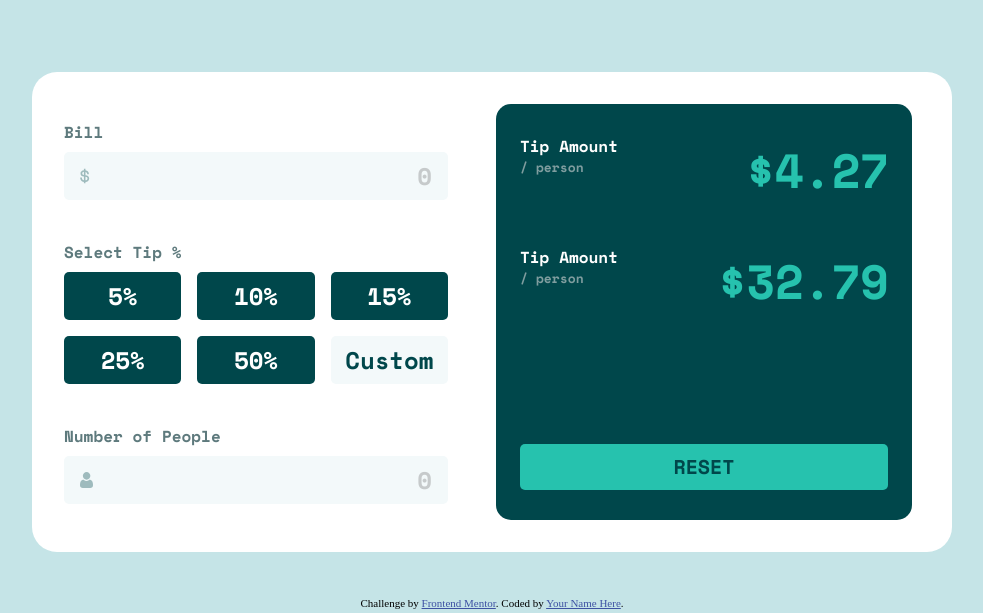
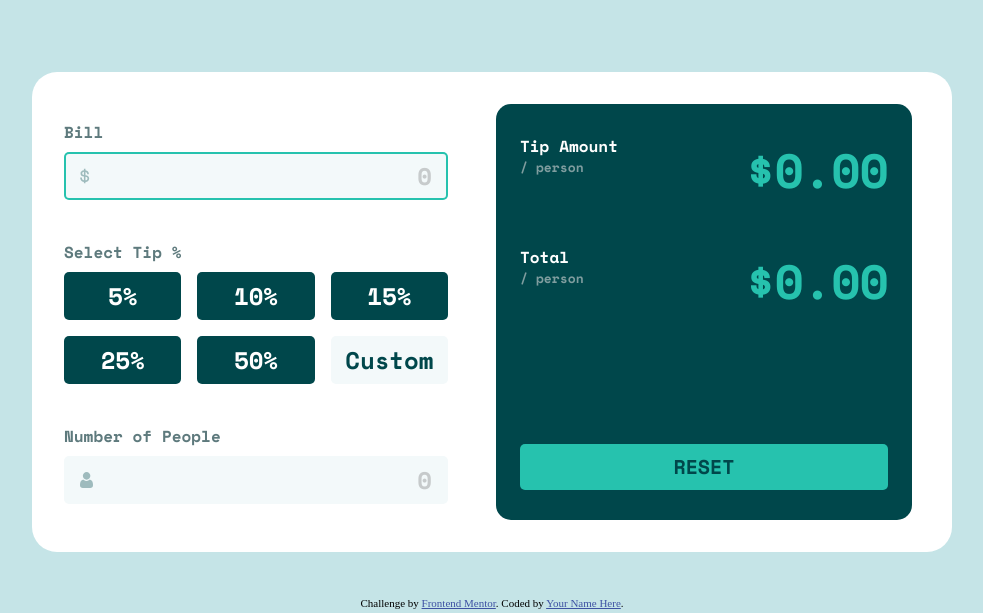
Before and after one commit to kkanit22/FEM-3-4-tip-calculator-app, a plain HTML site: page index.html in a window 1280 px wide. Both pictures are taken after a click on the button "RESET". Shown: the part 187-800 px from the top of the page, without its empty margins (148-1131 px from the left). Drawn offline with nearby package versions, Linux system fonts and the light colour scheme.

Commit message:
JavaScript completely rewritten and refactored to separate pure and impure functions.

```diff
--- a/css/_styles.scss
+++ b/css/_styles.scss
@@ -24,7 +24,7 @@ main {
       border-radius: 0.3125rem;
 			position: relative;
 
-      &:has(input:focus) {
+      &:hover, &:has(input:focus) {
         box-shadow: inset 0 0 0 2px variables.$green-400;
       }
 			&:has(input.invalid) {
--- a/index.html
+++ b/index.html
@@ -70,14 +70,14 @@
 						<p>Tip Amount</p>
 						<p class="results-person">/ person</p>
 					</div>
-					<div class="amount-display tip-per-person">$4.27</div>
+					<div class="amount-display tip-per-person">$0.00</div>
 				</div>
 				<div class="total-amount result">
 					<div class="results-label">
-						<p>Tip Amount</p>
+						<p>Total</p>
 						<p class="results-person">/ person</p>
 					</div>
-					<div class="amount-display total-per-person">$32.79</div>
+					<div class="amount-display total-per-person">$0.00</div>
 				</div>
 			</div>
 			<button class="reset-button">Reset</button>
--- a/main.js
+++ b/main.js
@@ -1,84 +1,172 @@
-const form = document.querySelector('form');
-const tipPercentageRadios = document.querySelectorAll('.tip-percentage');
-const customTip = document.querySelector('.custom-tip-radio');
-const customRadio = document.getElementById('tip-percentage-custom');
-const customNumber = document.getElementById('custom-tip');
-const billInput = document.getElementById('bill-amount');
-const peopleInput = document.getElementById('number-of-people');
-const resetButton = document.querySelector('.reset-button');
-
-let tipPercentage = 0;
-let numberInputs = [customNumber, billInput, peopleInput];
-const validInputs = {
-	bill_amount: (value) => Math.sign(value) > 0,
-	custom_tip: (value) => Math.sign(value) >= 0,
-	number_of_people: (value) => Math.sign(value) > 0,
+const validators = {
+	bill: (value) => value !== '' && Number(value) > 0,
+	tip: (value) => value === '' || Number(value) >= 0,
+	people: (value) => value !== '' && Number(value) > 0,
 }
 
-const setInvalid = (input) => {
-	!input.classList.contains('invalid') ? input.classList.add('invalid') : null;
+const calculateTip = ({ bill, tip, people }) => {
+	const billAmount = Number(bill);
+	const tipPercentage = Number(tip);
+	const numPeople = Number(people);
+
+	if (!validators.bill(bill) || !validators.tip(tip) || !validators.people(people)) {
+		return { tipPerPerson: 0, totalPerPerson: 0 };
 	}
 
-const setValid = (input) => {
-	input.classList.contains('invalid') ? input.classList.remove('invalid') : null;
+	const tipAmount = billAmount * (tipPercentage / 100);
+	const tipPerPerson = Math.ceil((tipAmount * 100) / numPeople) / 100;
+	const totalAmount = billAmount + (tipPerPerson * numPeople);
+	const totalPerPerson = Math.ceil((totalAmount * 100) / numPeople) / 100;
+
+	console.log(tipPerPerson, totalPerPerson);
+	return { tipPerPerson, totalPerPerson };
 }
 
-const setDefault = (input, setting) => {
-	if (!input.name.includes('custom_tip')) {
-		setting && !input.classList.contains('default') ?
-			input.classList.add('default') :
-			!setting && input.classList.contains('default') ?
-				input.classList.remove('default') :
-				null;
+const initialState = {
+  bill: '',
+  people: '',
+  tipPercent: 0,
+  isCustomTip: false,
+  customTipValue: '',
+  touched: { bill: false, people: false, customTip: false },
+};
+
+const stateReducer = (origState, action) => {
+	switch (action.type) {
+		case 'UPDATE_BILL':
+			return { ...origState,
+				bill: action.value,
+				touched: { ...origState.touched, bill: true }
+			};
+
+		case 'UPDATE_PEOPLE':
+			return { ...origState,
+				people: action.value,
+				touched: { ...origState.touched, people: true }
+			};
+
+		case 'SELECT_PRESET_TIP':
+			return { ...origState,
+				isCustomTip: false,
+				tipPercent: Number(action.value)
+			};
+
+		case 'ENABLE_CUSTOM_TIP':
+			return { ...origState,
+				isCustomTip: true,
+				tipPercent: Number(origState.customTipValue) || 0
+			};
+
+		case 'SET_CUSTOM_TIP':
+			return { ...origState,
+				isCustomTip: true,
+				customTipValue: action.value,
+				tipPercent: Number(action.value) || 0,
+				touched: { ...origState.touched, customTip: true }
+			}
+
+		case 'RESET':
+			return initialState;
+
+		default:
+			return origState;
 	}
 }
 
-const updateCustomTip = () => {
-	customNumber.value === "" ? tipPercentage = 0 : tipPercentage = customNumber.value;
-	tipPercentage ? customTip.dataset.display = `${customNumber.value}%` : customTip.dataset.display = 'Custom';
+const dom = {
+  tipRadios: document.querySelectorAll('.tip-percentage'),
+  customTipDiv: document.querySelector('.custom-tip-radio'),
+  customTipRadio: document.getElementById('tip-percentage-custom'),
+  customTipNumber: document.getElementById('custom-tip'),
+  billInput: document.getElementById('bill-amount'),
+  peopleInput: document.getElementById('number-of-people'),
+  resetButton: document.querySelector('.reset-button'),
+  tipPerPerson: document.querySelector('.tip-per-person'),
+  totalPerPerson: document.querySelector('.total-per-person'),
+};
+
+const getViewModel = (state) => {
+	const { tipPerPerson, totalPerPerson } = calculateTip({
+    bill: state.bill,
+    tip: state.tipPercent,
+    people: state.people,
+  });
+
+  return {
+    bill: {
+      value: state.bill,
+      isInvalid: state.touched.bill && !validators.bill(state.bill),
+      isDefault: !state.touched.bill,
+    },
+    people: {
+      value: state.people,
+      isInvalid: state.touched.people && !validators.people(state.people),
+      isDefault: !state.touched.people,
+    },
+    customTip: {
+      value: state.customTipValue,
+      isInvalid: state.touched.customTip && !validators.tip(state.customTipValue),
+      isChecked: state.isCustomTip,
+      displayLabel: state.customTipValue !== '' ? `${state.customTipValue}%` : 'Custom',
+    },
+    selectedPreset: state.isCustomTip ? null : String(state.tipPercent),
+    results: {
+      tipText: `$${tipPerPerson.toFixed(2)}`,
+      totalText: `$${totalPerPerson.toFixed(2)}`,
+    },
+  };
 }
 
-const validateNumberInput = (input) => {
-	input.name.includes('custom_tip') ? updateCustomTip() : null;
-	input.value > 0 && setDefault(input, false);
-	validInputs[input.name](input.value) ? setValid(input) : setInvalid(input);
+const updateDOM = (viewModel) => {
+	dom.billInput.value = viewModel.bill.value;
+	dom.billInput.classList.toggle('invalid', viewModel.bill.isInvalid);
+	dom.billInput.classList.toggle('default', viewModel.bill.isDefault);
+
+	dom.peopleInput.value = viewModel.people.value;
+	dom.peopleInput.classList.toggle('invalid', viewModel.people.isInvalid);
+	dom.peopleInput.classList.toggle('default', viewModel.people.isDefault);
+
+	dom.customTipNumber.value = viewModel.customTip.value;
+	dom.customTipNumber.required = viewModel.customTip.isChecked;
+	dom.customTipNumber.classList.toggle('invalid', viewModel.customTip.isInvalid);
+	dom.customTipRadio.checked = viewModel.customTip.isChecked;
+	dom.customTipDiv.dataset.display = viewModel.customTip.displayLabel;
+
+	dom.tipRadios.forEach((radio) => {
+		if (radio !== dom.customTipRadio) {
+			radio.checked = radio.value === viewModel.selectedPreset;
+		}
+	});
+
+	dom.tipPerPerson.textContent = viewModel.results.tipText;
+	dom.totalPerPerson.textContent = viewModel.results.totalText;
 }
 
-const resetForm = () => {
-	numberInputs.forEach((input) => {
-		input.value = "";
-		setValid(input);
-		setDefault(input, true);
-	});
-	updateCustomTip();
-}
+let currentState = initialState;
 
-customNumber.addEventListener('focus', () => {
-	customRadio.checked = true;
-	customNumber.required = true;
-});
+const dispatch = (action) => {
+  currentState = stateReducer(currentState, action);
+  const viewModel = getViewModel(currentState);
+  updateDOM(viewModel);
+};
 
-customNumber.addEventListener('input', () => {
+dom.billInput.addEventListener('input', (e) => dispatch({ type: 'UPDATE_BILL', value: e.target.value }));
+dom.peopleInput.addEventListener('input', (e) => dispatch({ type: 'UPDATE_PEOPLE', value: e.target.value }));
+dom.customTipNumber.addEventListener('input', (e) => dispatch({ type: 'SET_CUSTOM_TIP', value: e.target.value }));
+dom.customTipNumber.addEventListener('focus', () => dispatch({ type: 'ENABLE_CUSTOM_TIP' }));
 
-});
-
-tipPercentageRadios.forEach((radio) => {
+dom.tipRadios.forEach((radio) => {
   radio.addEventListener('change', (e) => {
-		if (customRadio.checked) {
-			customNumber.focus();
-			tipPercentage = customNumber.value;
+    if (e.target === dom.customRadio) {
+      dispatch({ type: 'ENABLE_CUSTOM_TIP' });
+      dom.customTipNumber.focus();
     } else {
-			customNumber.required = false;
-			customNumber.value = '';
-			tipPercentage = e.target.value;
+      dispatch({ type: 'SELECT_PRESET_TIP', value: e.target.value });
     }
   });
 });
 
-numberInputs.forEach((input) => {
-	input.addEventListener('input', (e) => {
-		validateNumberInput(e.target);
+dom.resetButton.addEventListener('click', () => {
+  dispatch({ type: 'RESET' });
+  dom.billInput.focus();
 });
-});
-
-resetButton.addEventListener('click', () => { resetForm() });
```
Also changed, not shown: css/styles.css. Lines whose indentation alone changed are shown as unchanged.
